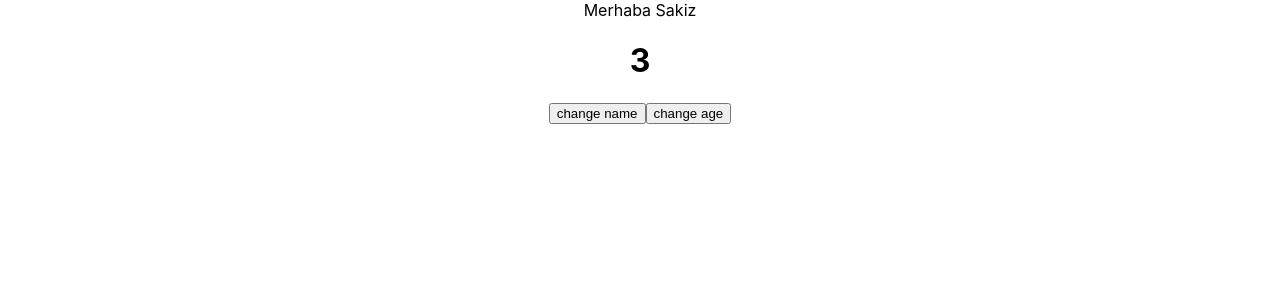
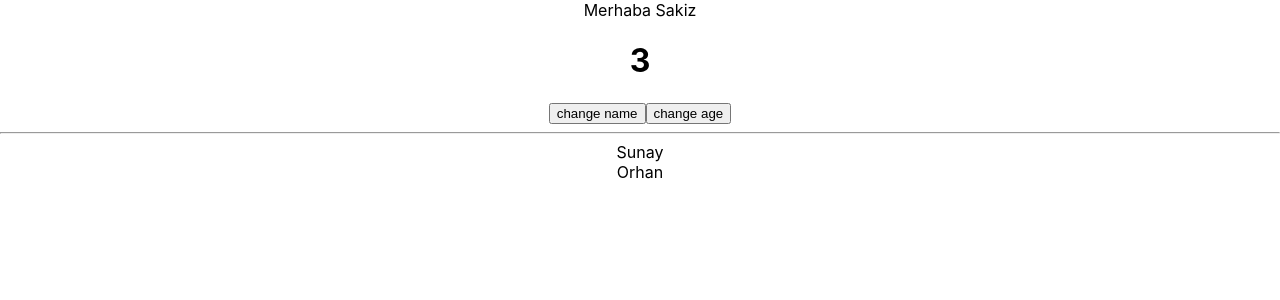
Before and after one commit to sgokceince/states, a React (Create React App) app: page / in a window 1280 px wide. Shown: the top 300 px of the page. Built offline with nearby package versions, Linux system fonts and the light colour scheme.

Commit message:
array olarak useState tanımlandı ve map fonksiyonu ile yazdırıldı.

```diff
--- a/src/App.js
+++ b/src/App.js
@@ -6,12 +6,20 @@ function App() {
 
   const [name, setName] = useState("Sakiz");
   const [age, setAge] = useState(3);
+  const [friends, setFriends] = useState(["Sunay", "Orhan"]);
+
   return (
     <div className="App">
-     <div>Merhaba {name}</div>
-     <h1>{age}</h1>
-     <button onClick={() => setName("Gusta")}>change name</button>
-     <button onClick={() => setAge(5)}>change age</button>
+       <div>Merhaba {name}</div>
+       <h1>{age}</h1>
+       <button onClick={() => setName("Gusta")}>change name</button>
+       <button onClick={() => setAge(5)}>change age</button>
+       <hr />
+
+       {
+         friends.map(friend => <div>{friend}</div>)
+       }
+
     </div>
   );
 }
```
